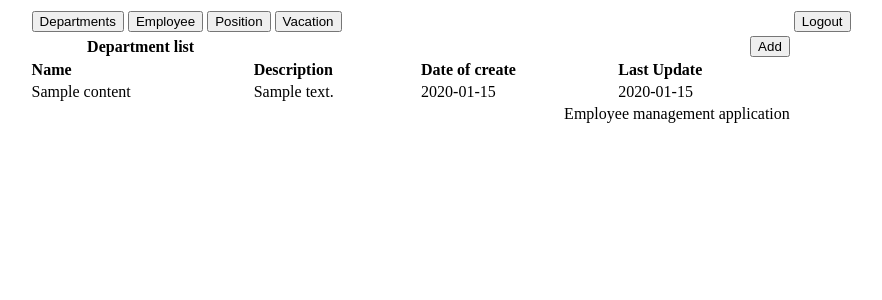
After one commit to akimov228aleksei/DRF, a Django app: template src/management/frontend/templates/department.html in a window 1280 px wide. The commit adds this page. Shown: the top 300 px of the page, without its empty margins (169-1051 px from the left). Run offline with Django 3.2, Linux system fonts and the light colour scheme; the template is opened without the code that fills it: most values are stand-ins (such as "Sample title", 1, 10 or a date in 2020).

Commit message:
Updated templates and views

```diff
--- a/src/management/backend/serializers/department.py
+++ b/src/management/backend/serializers/department.py
@@ -7,7 +7,7 @@ class DepartmentSerializer(serializers.HyperlinkedModelSerializer):
 
     class Meta:
         model = Department
-        fields = ('url', 'title', 'description')
+        fields = ('url', 'title', 'description', 'time_create', 'time_update')
 
 
 class DepartmentDetailSerializer(serializers.ModelSerializer):
--- /dev/null
+++ b/src/management/frontend/templates/department.html
@@ -0,0 +1,23 @@
+{% extends 'layout.html' %}
+
+{% block title %}Department{% endblock%}
+
+{% block with_partition_name %}Department list{% endblock %}
+
+{% block with_description %}
+    <th align="left">Name</th>
+    <th align="left">Description</th>
+    <th align="left">Date of create</th>
+    <th align="left">Last Update</th>
+{% endblock %}
+
+{% block content %}
+    {% for i in content %}
+        <tr>
+          <td>{{ i.title }}</td>
+          <td>{{ i.description }}</td>
+          <td>{{ i.time_create|slice:"0:10" }}</td>
+          <td>{{ i.time_update|slice:"0:10" }}</td>
+        </tr>
+    {% endfor %}
+{% endblock %}
--- a/src/management/frontend/templates/layout.html
+++ b/src/management/frontend/templates/layout.html
@@ -1,10 +1,41 @@
+{% load static %}
+
 <!DOCTYPE html>
 <html lang="en">
-<head>
-    <meta charset="UTF-8">
+  <head>
+    <meta charset="utf-8">
     <title>{% block title %}{% endblock %}</title>
-</head>
-<body>
-
-</body>
+  </head>
+  <body>
+    <table align="center" width="70%">
+        <tr>
+          <th align="left" colspan="4"><button>Departments</button>
+          <button>Employee</button>
+          <button>Position</button>
+          <button>Vacation</button>
+          </th>
+          <th align="left">
+            <form id='logout' action="http://127.0.0.1:8000/logout/" method="post">
+              {% csrf_token %}
+              <button type="submit" form="logout"> Logout </button>
+            </form>
+          </th>
+        </tr>
+      <tr>
+          <th>{% block with_partition_name %}{% endblock %}</th>
+          <th align="right" colspan="3"><button>Add</button></th>
+        </tr>
+      <tr>{% block with_description %}{% endblock %}
+        </tr>
+      <tbody>
+      {% block content %}
+      {% endblock %}
+      </tbody>
+      <tfoot>
+        <tr>
+          <td align="right" colspan="4">Employee management application</td>
+        </tr>
+      </tfoot>
+    </table>
+  </body>
 </html>
--- a/src/management/frontend/urls.py
+++ b/src/management/frontend/urls.py
@@ -1,10 +1,12 @@
 """Module with Frontend URL ratios"""
 
 from django.urls import path, include
-from frontend.views import department, authorization, registration
+from frontend.views import department, authorization, registration, logout
+
 
 urlpatterns = [
     path('', department.DepartmentHome.as_view(), name='home'),
     path('authorization/', authorization.AuthorizationView.as_view(), name='authorization'),
     path('registration/', registration.RegistrationView.as_view(), name='authorization'),
+    path('logout/', logout.LogoutView.as_view(), name='logout'),
 ]
--- a/src/management/frontend/views/authorization.py
+++ b/src/management/frontend/views/authorization.py
@@ -11,7 +11,10 @@ class AuthorizationView(View):
     template_name = 'authorization.html'
 
     def get(self, request):
-        form = AuthorizationForm()
+        # If user is authorized, then redirect on 'home'
+        if request.COOKIES.get('Token'):
+            return redirect('home')
+        form = AuthorizationForm
         return render(request, self.template_name, {'form': form})
 
     def post(self, request):
@@ -22,6 +25,7 @@ class AuthorizationView(View):
                                      'password': (None, form.data['password'])})
 
             if status.is_success(r.status_code) or status.is_redirect(r.status_code):
+                # If token is received, then it is added to the cookies
                 response = redirect('home')
                 response.set_cookie('Token', r.json().get('auth_token'))
                 return response
--- a/src/management/frontend/views/department.py
+++ b/src/management/frontend/views/department.py
@@ -3,6 +3,7 @@ from django.http import HttpResponse
 from django.shortcuts import render, redirect
 from django.views.generic import View
 import requests
+from datetime import datetime
 
 
 class DepartmentHome(View):
@@ -14,5 +15,5 @@ class DepartmentHome(View):
         r = requests.get('http://127.0.0.1:8000/api/v1/department/',
                          headers={'Authorization': f'Token {request.COOKIES.get("Token")}'})
         if status.is_success(r.status_code):
-            return HttpResponse(f'<h3>{r.text}</h3>')
+            return render(request, 'department.html', {'content': r.json()})
         return render(request, 'preview.html')
--- a/src/management/management/settings.py
+++ b/src/management/management/settings.py
@@ -123,6 +123,9 @@ USE_TZ = True
 # https://docs.djangoproject.com/en/3.2/howto/static-files/
 
 STATIC_URL = '/static/'
+STATICFILES_DIRS = [
+    BASE_DIR / "static"
+]
 
 # Default primary key field type
 # https://docs.djangoproject.com/en/3.2/ref/settings/#default-auto-field
@@ -131,7 +134,6 @@ DEFAULT_AUTO_FIELD = 'django.db.models.BigAutoField'
 
 REST_FRAMEWORK = {
     'DEFAULT_AUTHENTICATION_CLASSES': [
-        'rest_framework.authentication.SessionAuthentication',
         'rest_framework.authentication.TokenAuthentication',
     ],
 }
--- a/src/management/management/urls.py
+++ b/src/management/management/urls.py
@@ -18,6 +18,9 @@ from django.urls import path, include
 from rest_framework import permissions
 from drf_yasg.views import get_schema_view
 from drf_yasg import openapi
+from management import settings
+from django.conf.urls.static import static
+
 
 schema_view = get_schema_view(
     openapi.Info(
```
Also changed, not shown: src/management/frontend/views/logout.py (added, +20 -0 lines), src/management/frontend/views/registration.py (+7 -1 lines).
